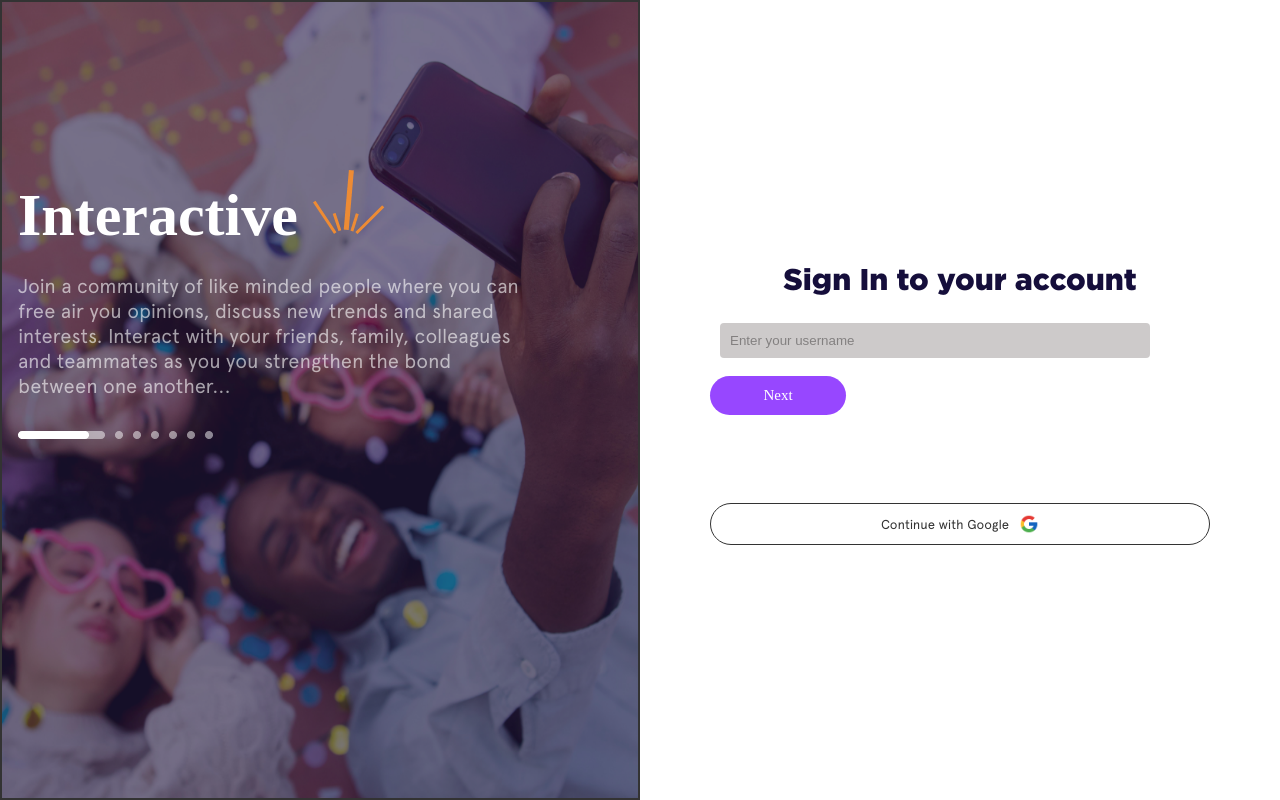
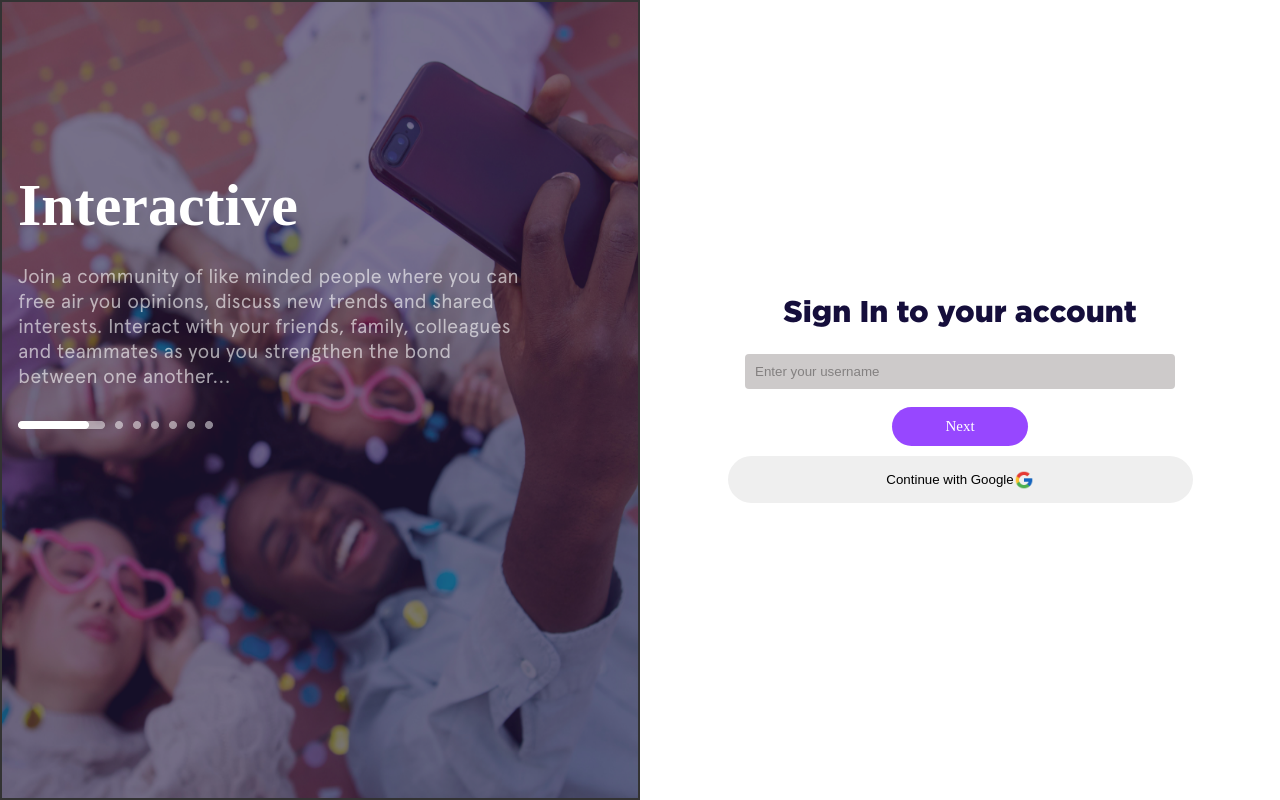
Before and after one commit to Chidubem03/SquareLinq.Inc, a React (Create React App) app: page /requestuser in a window 1280 px wide. Built offline with nearby package versions, Linux system fonts and the light colour scheme; a web font is replaced by a local one.

Commit message:
some tweaks where made

```diff
--- a/src/App.js
+++ b/src/App.js
@@ -16,8 +16,8 @@ import PasswordSent from './Pages/Passwordsent/PasswordSent';
 import ResetPassword from './Pages/resetPassword/resetPassword';
 import ResetSuccess from "./Pages/resetSuccess/ResetSuccess";
 import RequestUser from './Pages/requestUser/requestUser';
+import SetNewPassword from './Pages/SetNewPassword/SetNewPassword';
 import './normalize.css';
-import SetNewPassword from './Pages/SetNewPassword/SetNewPassword';
 
 
 function App() {
--- a/src/Pages/SetNewPassword/SetNewPassword.jsx
+++ b/src/Pages/SetNewPassword/SetNewPassword.jsx
@@ -1,5 +1,4 @@
 import React from 'react'
-import shineLogo from "../Images/shineLogo.png";
 import slider from "../Images/auth-pagination-slider.png";
 import SetNewPasswordImg from "../Images/selfie.png"
  import "./SetNewPassword.css"
@@ -36,6 +35,7 @@ const SetNewPassword = ()=>{
                       teammates as you strengthen the bond between one
                       another...
                     </p>
+                    <img src={slider} alt="" />
                   </section>
 
                   <section className="slider-bar"></section>
--- a/src/Pages/requestUser/requestUser.css
+++ b/src/Pages/requestUser/requestUser.css
@@ -75,6 +75,9 @@
     margin: 0;
     width: 500px;
     padding-bottom: 3rem;
+    display: flex;
+    flex-direction: column;
+    align-items: center;
 }
 .requestUser-rightside #requestUser-form label{
     padding: 10px;
@@ -105,40 +108,3 @@
     width: 100%;
     margin-top: 5.5rem;
 }
-
-.Google-btn{
-    /* height: 35px; */
-    border: 1px solid #333;
-    border-radius: 50px;
-    display: flex;
-    align-items: center;
-    justify-content: center;
-    padding: 10px 0px;
-    gap: 10px;
-    cursor: pointer;
-
-}
-
-.Google-btn:hover{
-box-shadow: 0px 0px 10px #e3e3e3;
-
-}
-
-.Google-btn_txt a {
-    font-size: 13px;
-    color: #333;
-    font-family: 'Apercu';
-
-}
-
-.Google-btn_logo{
-display: flex;
-justify-content: center;
-align-items: center;
-
-}
-
-.Google-btn_logo img{
-    width: 20px;
-
-}
--- a/src/Pages/requestUser/requestUser.jsx
+++ b/src/Pages/requestUser/requestUser.jsx
@@ -1,7 +1,7 @@
 import leftsideImg from "../Images/selfie.png";
-import shineLogo from "../Images/shineLogo.png";
 import slides from "../Images/auth-pagination-slider.png";
-import googleLogo from '../Images/google_icon.png';
+import googleIcon from "../Images/google_icon.png";
+import squareLinq from '../Images/squarelink-logo.png';
 import "./requestUser.css";
 
 const RequestUser = () => {
@@ -16,7 +16,7 @@ const RequestUser = () => {
              <div className="requestUser-leftside" style={{ backgroundImage: `url(${leftsideImg})` }}>
              <div className="requestUser-leftside_container">
                 <h1>
-                    Interactive <img src={shineLogo} alt="shineLogo" />{" "}
+                    Interactive
                 </h1>
                 <p className="paragraph-info">
                     Join a community of like minded people
@@ -29,6 +29,10 @@ const RequestUser = () => {
               </div>
             </div>
             <div className="requestUser-rightside">
+              <div className="logoCon">
+                <img src={squareLinq} className='logoIcon' alt="" />
+                <p className='logoText'>Squarelinq</p>
+              </div>
               <div className="requestUser-rightside_content">
                 <h1 id="reset-pswd-1">
                     Sign In to your account
@@ -45,15 +49,10 @@ const RequestUser = () => {
         <button onClick={handleNext} className="btn">
         Next
         </button>
-
-        <div id="sign-in-inner6" className="sign-in-inner6">
-               <div className="Google-btn">
-              <div className="Google-btn_txt"><a href="/#">Continue with Google</a></div>
-              <div className="Google-btn_logo">
-            <img src= {googleLogo} alt="Google"/>
-        </div>
-        </div>
-        </div>
+        <button type="button" className="google-btn">
+          Continue with Google
+          <img src={googleIcon} alt="google icon" className="google_icon" />
+        </button>
         </form>
       </div>
     </div>
--- a/src/Pages/signIn/signIn.jsx
+++ b/src/Pages/signIn/signIn.jsx
@@ -58,13 +58,13 @@ return(
                     <br />
                         <p className="or">or</p>
                     <br />
+                </div>
                 <button type="button"
                 id="google-signIn-btn"
                 className="google-btn">
                   Continue with Google
                   <img src={googleIcon} alt="google icon" className="google_icon" />
                 </button>
-                </div>
             </div>
 
     </div>
--- a/src/Pages/signup/signup.css
+++ b/src/Pages/signup/signup.css
@@ -103,18 +103,6 @@
     background: #34076e;
 }
 
-    /* Google-button */
-.google-btn {
-    width: 465px;
-    height: 47px;
-    display: flex;
-    align-items: center;
-    justify-content: center;
-    border-radius: 30px;
-    border: none;
-    margin-block: 10px;
-}
-
 /* Google Icon */
 .google_icon {
     height: 20px;
```
Also changed, not shown: src/normalize.css.
